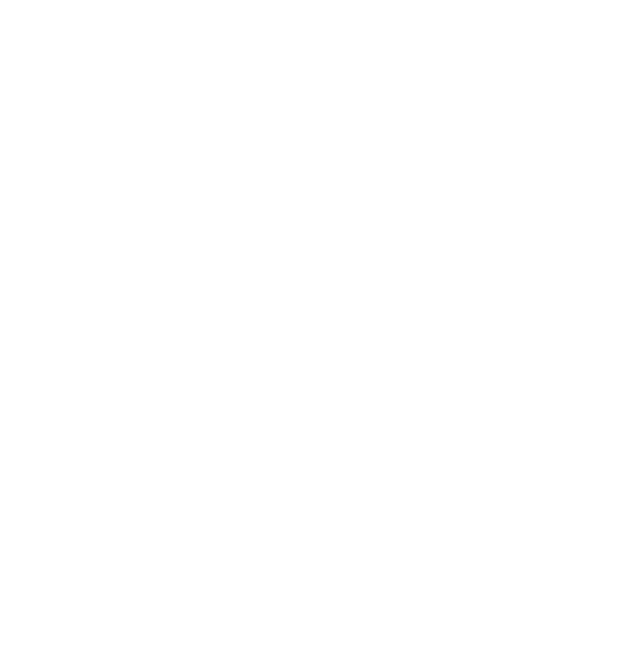
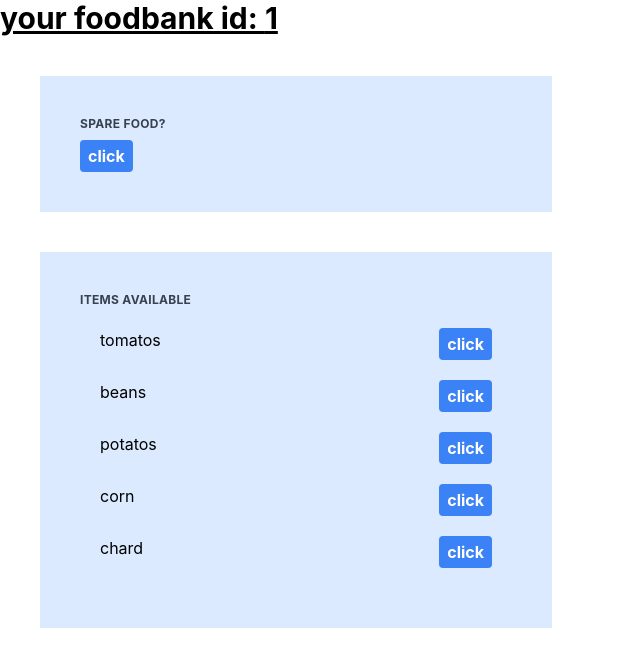
Before and after one commit to ephe3000/waste-not-web, a React (Create React App) app: page /food-bank/1 in a window 1280 px wide. Before the commit this address had no page. Shown: the top 666 px of the page, without its empty margins (0-640 px from the left). Built offline with nearby package versions, Linux system fonts and the light colour scheme.

Commit message:
WN-14: foodBank location page

```diff
--- a/src/App.jsx
+++ b/src/App.jsx
@@ -2,7 +2,7 @@
 
 import Home from "./pages/Home";
 import Search from "./pages/Search";
-import Location from "./pages/Location";
+import FoodBank from "./pages/FoodBank";
 import Reservation from "./pages/Reservation";
 
 export default function App() {
@@ -11,7 +11,7 @@
       <Routes>
         <Route path="/" element={<Home />} />
         <Route path="search" element={<Search />} />
-        <Route path="location/:id" element={<Location />} />
+        <Route path="food-bank/:id" element={<FoodBank />} />
         <Route path="reservation" element={<Reservation />} />
       </Routes>
     </BrowserRouter>
--- a/src/components/Map.jsx
+++ b/src/components/Map.jsx
@@ -33,7 +33,7 @@
           <Popup>
             {location.name}
             <br />
-            <Link to={`/location/${location.id}`}>Visit {location.name}</Link>
+            <Link to={`/food-bank/${location.id}`}>Visit {location.name}</Link>
           </Popup>
         </Marker>
       ))}
--- a/src/mock/foodbank.json
+++ b/src/mock/foodbank.json
@@ -1,6 +1,33 @@
 {
-    "name": "london-fbank",
+    "bankName": "london-fbank",
     "latitude": 51.4893335,
     "longitude": -0.14405508452768728,
-    "city": "london"
+    "city": "london",
+    "items": [
+        {
+            "id": 1,
+            "description": "veg",
+            "name": "tomatos"
+        },
+        {
+            "id": 2,
+            "description": "veg",
+            "name": "beans"
+        },
+        {
+            "id": 3,
+            "description": "veg",
+            "name": "potatos"
+        },
+        {
+            "id": 4,
+            "description": "veg",
+            "name": "corn"
+        },
+        {
+            "id": 5,
+            "description": "veg",
+            "name": "chard"
+        }
+    ]
 }
--- /dev/null
+++ b/src/pages/FoodBank.jsx
@@ -0,0 +1,78 @@
+// ----------- imports ----------------
+import { useState, useEffect } from "react";
+import { Link, useParams } from "react-router-dom";
+import foodBankMock from "../mock/foodbank.json";
+
+// --------- functions --------------
+const FoodBank = () => {
+  // name and address display, plus items in each bank
+  const [foodBank, setFoodBank] = useState(null);
+
+  // drop off input -> api -> and to open the modal
+  const [drop, setDrop] = useState(null);
+
+  // link param to city name
+  const params = useParams();
+
+  //  this should get foodbank from api, but using mock data atm
+  // I am using useEffect being the component will send a fetch request as a side-effect
+  useEffect(() => {
+    setFoodBank(foodBankMock);
+  }, []);
+
+  // ----------- handlers --------------------
+  // submitting form - picking up/dropping off
+
+  if (!foodBank) {
+    return null;
+  }
+
+  // ------------- render -----------------
+
+  return (
+    <>
+      <h1 className="text-3xl font-bold underline">
+        your foodbank id: {params.id}
+      </h1>
+      <div>
+        {foodBank.name} {foodBank.description}
+      </div>
+
+      {/* --------- drop off form ---------- */}
+
+      <div class="w-full max-w-lg p-10 bg-blue-100 m-10">
+        <span class="block uppercase tracking-wide text-gray-700 text-xs font-bold mb-2">
+          Spare food?
+        </span>
+
+
+            <button class="bg-blue-500 hover:bg-blue-700 text-white font-bold py-1 px-2 rounded">
+              click
+            </button>
+          </div>
+
+
+
+      {/* ----------------- items to collect form ------------- */}
+
+      <div class="w-full max-w-lg p-10 bg-blue-100 m-10">
+        <span class="block uppercase tracking-wide text-gray-700 text-xs font-bold mb-2">
+          Items available
+        </span>
+        {foodBank.items.map((item) => (
+          <div class="flex justify-between m-5">
+            <p>{item.name}</p>
+
+            <button class="bg-blue-500 hover:bg-blue-700 text-white font-bold py-1 px-2 rounded">
+              click
+            </button>
+          </div>
+        ))}
+      </div>
+    </>
+  );
+};
+
+export default FoodBank;
+
+// doc. for params - https://reactrouter.com/docs/en/v6/faq
--- a/src/pages/Location.jsx
+++ /dev/null
@@ -1,20 +0,0 @@
-import { Link, useParams } from "react-router-dom";
-
-const Location = () => {
-  const params = useParams();
-
-  return (
-    <>
-      <h1 className="text-3xl font-bold underline">location {params.id}</h1>
-      <p>
-        The specific location that you have chosen. And the food that's
-        available there
-      </p>
-      <Link to="/">Home</Link>
-    </>
-  );
-};
-
-export default Location;
-
-// doc. for params - https://reactrouter.com/docs/en/v6/faq
--- a/src/pages/Search.jsx
+++ b/src/pages/Search.jsx
@@ -2,7 +2,6 @@
 import Map from "../components/Map";
 import { MapContainer } from "react-leaflet";
 import React, { useState, useEffect } from "react";
-
 
 
 
```
